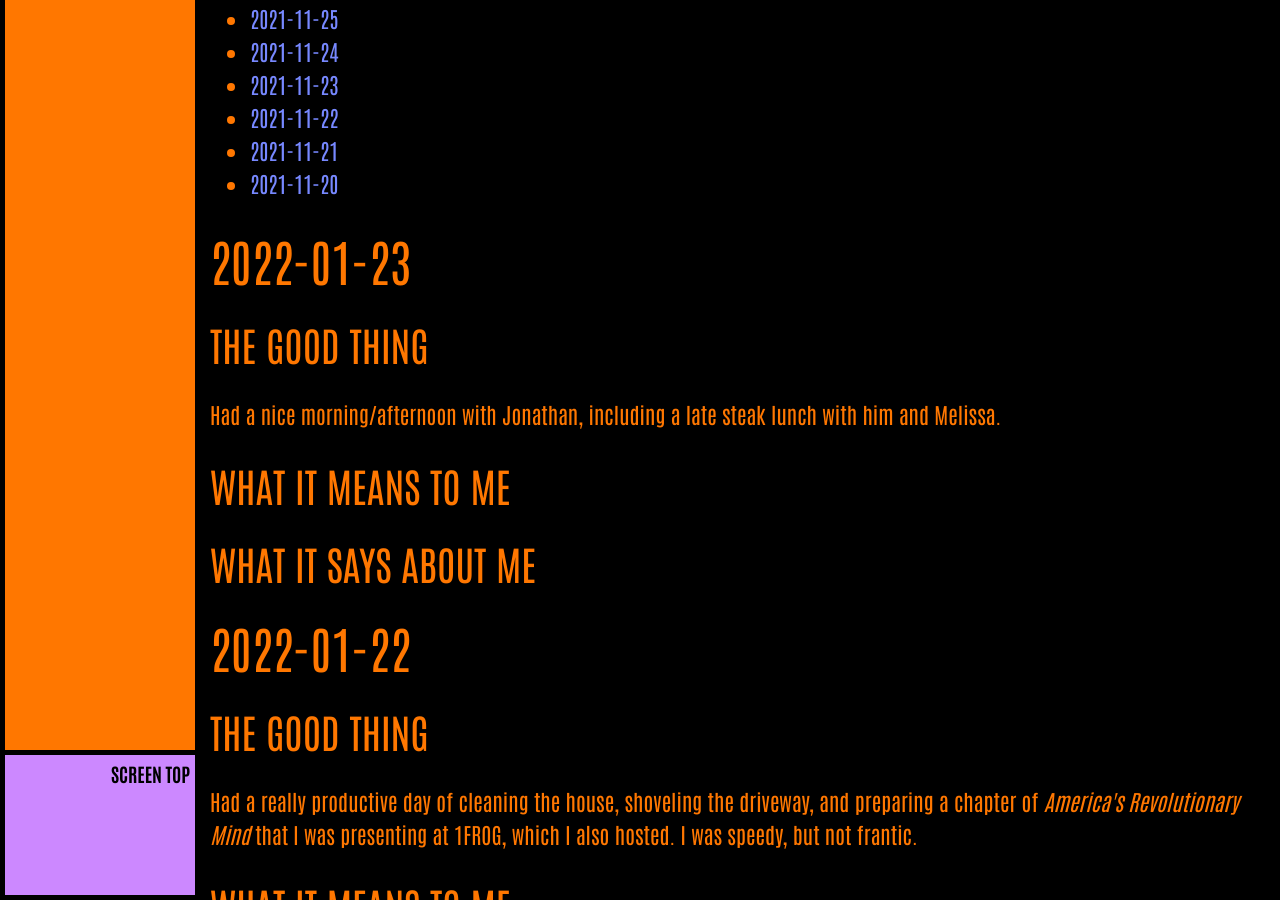
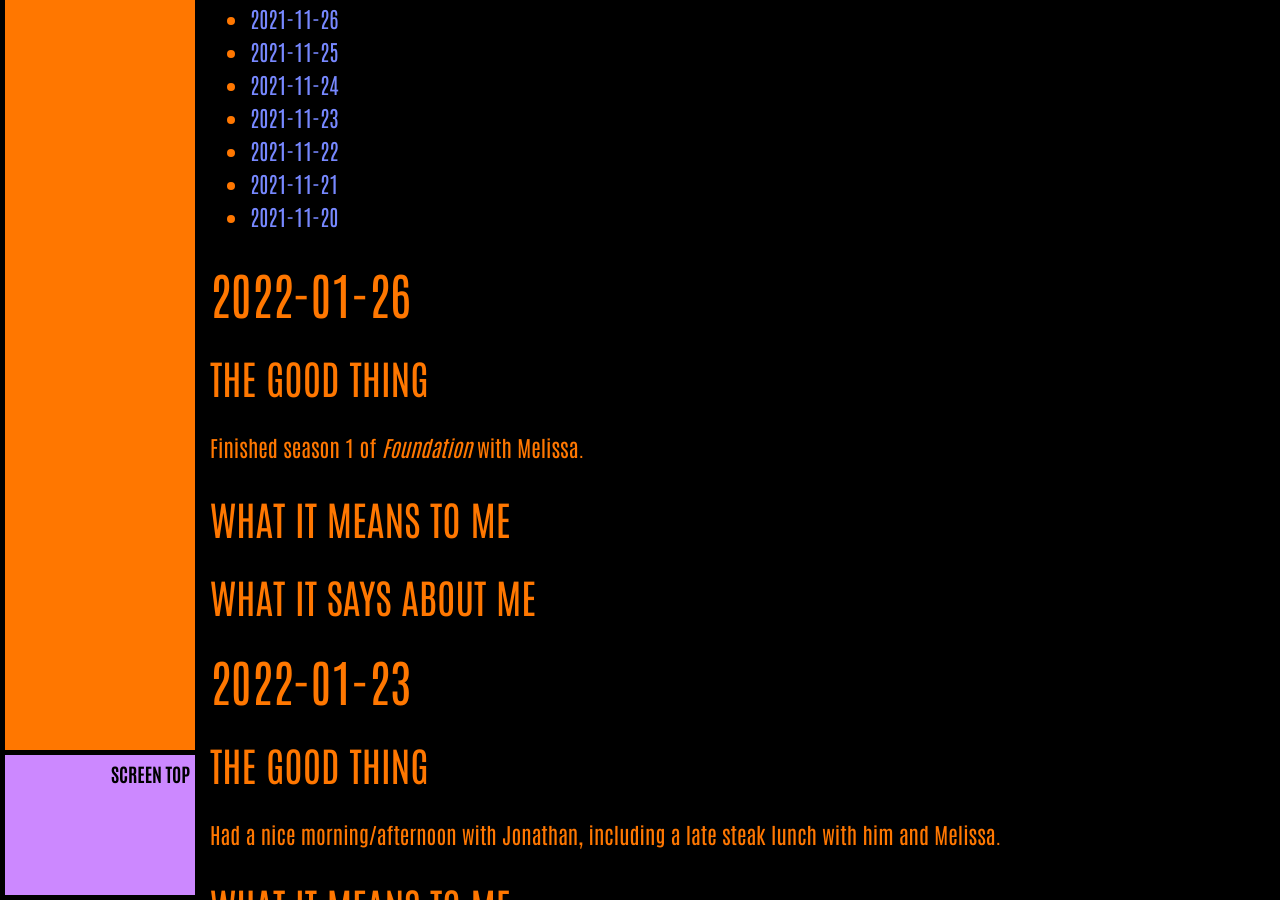
Before and after one commit to ArthurZey/arthurzey.github.io, a Jekyll site: the page built from _pages/one-good-thing.md, in a window 1280 px wide and 900 px high, scrolled down 1969 px. Built offline with Jekyll 4.4.1, drawn with Linux system fonts in a browser that asks for light colours; some of the changed text lies outside the part shown.

Commit message:
added stub for 2022-01-26

```diff
--- a/_pages/one-good-thing.md
+++ b/_pages/one-good-thing.md
@@ -12,6 +12,15 @@
 * TOC
 {:toc}
 {::options toc_levels="2" /}
+
+## 2022-01-26
+### The Good Thing
+Finished season 1 of _Foundation_ with Melissa.
+### What It Means to Me
+
+### What It Says about Me
+
+
 
 ## 2022-01-23
 ### The Good Thing
```
Also changed, not shown: other parts of _pages/one-good-thing.md (+1 -1 lines).
